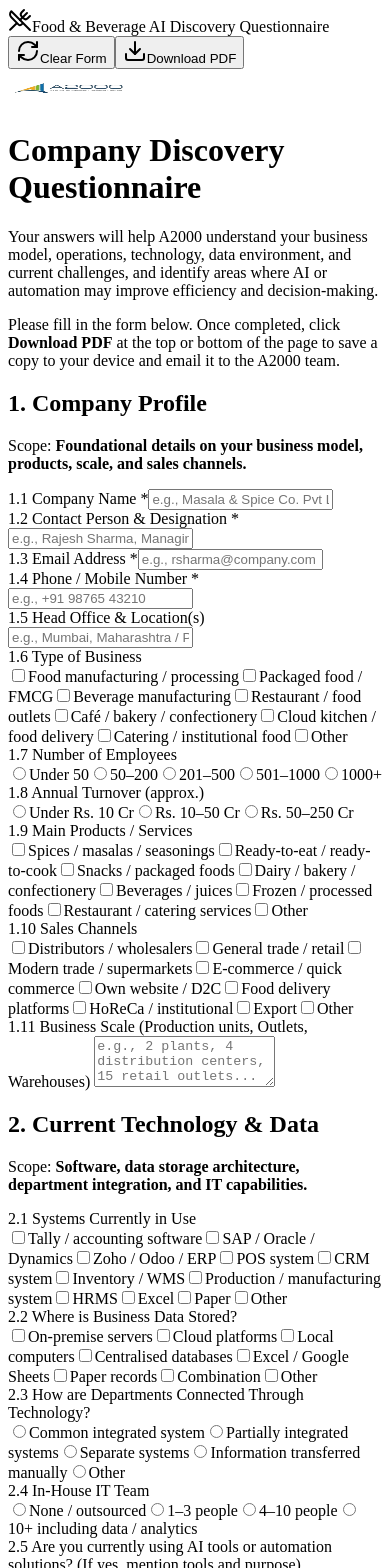
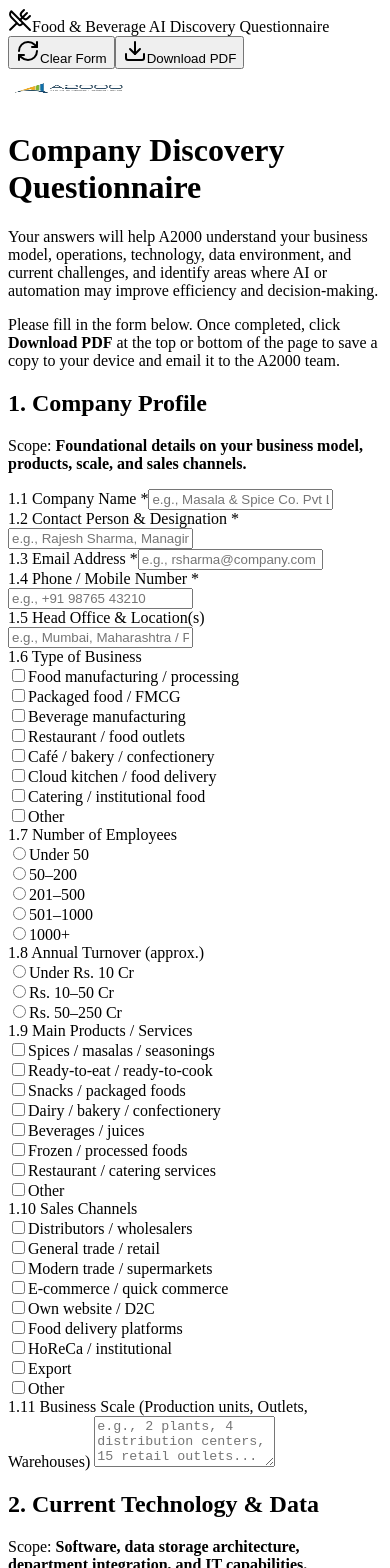
Before and after one commit to shyamsaran348/A2000-ai-questionnaire, a Next.js app: page /food-and-beverage in a window 390 px wide. Shown: the top 1568 px of the page. Built offline with nearby package versions, Linux system fonts and the light colour scheme.

Commit message:
fix: resolve click event collision on radios and labels for instant responsive selection

```diff
--- a/src/app/food-and-beverage/page.tsx
+++ b/src/app/food-and-beverage/page.tsx
@@ -240,7 +240,7 @@ export default function FoodBeverageQuestionnairePage() {
                         />
                       )}
 
-                      {/* Radio Selection (Click to toggle/deselect) */}
+                      {/* Radio Selection (Native click with toggle/deselect) */}
                       {q.type === "radio" && (
                         <div className="space-y-1.5 pt-0.5">
                           {q.options?.map((opt: any) => {
@@ -249,26 +249,35 @@ export default function FoodBeverageQuestionnairePage() {
                             const isChecked = currentVal === optVal;
 
                             return (
-                              <label
+                              <div
                                 key={optVal}
-                                onClick={(e) => {
-                                  e.preventDefault();
-                                  const newVal = isChecked ? null : optVal;
-                                  setAnswer(q.key, newVal, sec.defaultDepartment);
-                                }}
-                                className="flex items-center gap-2 text-xs cursor-pointer select-none"
+                                className="flex items-center gap-2 text-xs"
                               >
                                 <input
                                   type="radio"
+                                  id={`${q.key}-${optVal}`}
                                   name={q.key}
                                   checked={isChecked}
-                                  readOnly
-                                  className="accent-[#17324D] cursor-pointer"
+                                  onClick={() => {
+                                    // Clean native single-click toggle
+                                    const newVal = isChecked ? null : optVal;
+                                    setAnswer(q.key, newVal, sec.defaultDepartment);
+                                  }}
+                                  onChange={() => {}}
+                                  className="accent-[#17324D] cursor-pointer w-4 h-4"
                                 />
-                                <span className={isChecked ? "font-semibold text-slate-900" : "text-slate-700"}>
+                                <label
+                                  htmlFor={`${q.key}-${optVal}`}
+                                  onClick={(e) => {
+                                    e.preventDefault();
+                                    const newVal = isChecked ? null : optVal;
+                                    setAnswer(q.key, newVal, sec.defaultDepartment);
+                                  }}
+                                  className={`cursor-pointer select-none ${isChecked ? "font-semibold text-slate-900" : "text-slate-700"}`}
+                                >
                                   {optLabel}
-                                </span>
-                              </label>
+                                </label>
+                              </div>
                             );
                           })}
 
@@ -316,12 +325,13 @@ export default function FoodBeverageQuestionnairePage() {
                             const isChecked = selectedList.includes(optVal);
 
                             return (
-                              <label
+                              <div
                                 key={optVal}
-                                className="flex items-center gap-2 text-xs cursor-pointer"
+                                className="flex items-center gap-2 text-xs"
                               >
                                 <input
                                   type="checkbox"
+                                  id={`${q.key}-${optVal}`}
                                   checked={isChecked}
                                   onChange={() => {
                                     const updated = isChecked
@@ -329,12 +339,15 @@ export default function FoodBeverageQuestionnairePage() {
                                       : [...selectedList, optVal];
                                     setAnswer(q.key, updated, sec.defaultDepartment);
                                   }}
-                                  className="accent-[#17324D] rounded"
+                                  className="accent-[#17324D] cursor-pointer w-4 h-4 rounded"
                                 />
-                                <span className={isChecked ? "font-semibold text-slate-900" : "text-slate-700"}>
+                                <label
+                                  htmlFor={`${q.key}-${optVal}`}
+                                  className={`cursor-pointer select-none ${isChecked ? "font-semibold text-slate-900" : "text-slate-700"}`}
+                                >
                                   {optLabel}
-                                </span>
-                              </label>
+                                </label>
+                              </div>
                             );
                           })}
 
```
Also changed, not shown: src/app/page.tsx (+31 -19 lines).
